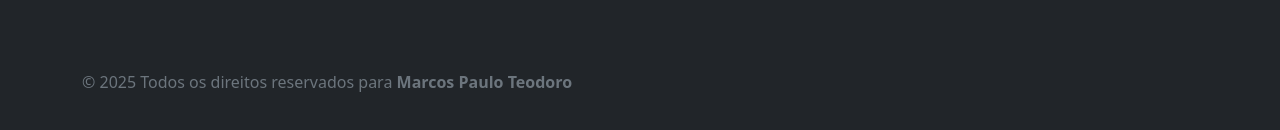
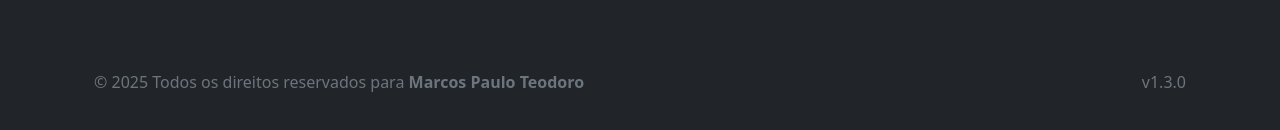
Before and after one commit to marcosmatosteodoro/CooperDash, a Next.js app in the folder frontend/: page /cooperados/novo in a window 1280 px wide. Shown: the part 666-796 px from the top of the page. Built offline with nearby package versions, Linux system fonts and the light colour scheme; no server answers.

Commit message:
feat: update Footer component layout and include version display

```diff
--- a/frontend/src/components/Footer/Footer.tsx
+++ b/frontend/src/components/Footer/Footer.tsx
@@ -1,13 +1,17 @@
 import React from 'react';
+import packageJson from '@/../package.json';
 
 export const Footer: React.FC = () => {
   const currentYear: number = new Date().getFullYear();
 
   return (
     <footer className="p-4 mt-auto">
-      <div className="container mx-auto">
-        <p className="copyright text-secondary">
+      <div className="container mx-auto row">
+        <p className="copyright text-secondary col text-center text-lg-start">
           © {currentYear} Todos os direitos reservados para <strong>Marcos Paulo Teodoro</strong>
+        </p>
+        <p className="copyright text-secondary col-12 col-lg-3 text-center text-lg-end">
+          v{packageJson.version}
         </p>
       </div>
     </footer>
```
